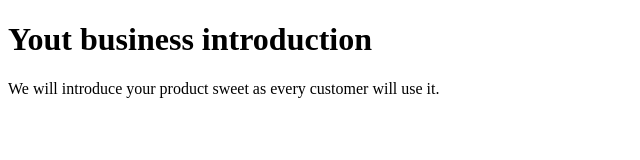
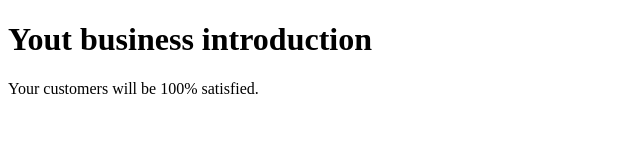
Before and after one commit to Addiua/Test, a plain HTML site: page index.htm in a window 1280 px wide. Shown: the whole page, without its empty margins (0-640 px from the left). Drawn offline with Linux system fonts and the light colour scheme.

Commit message:
Change text
Minor changes in the text structure

```diff
--- a/index.htm
+++ b/index.htm
@@ -6,7 +6,7 @@
 <body>
 
 <h1>Yout business introduction</h1>
-<p>We will introduce your product sweet as every customer will use it.</p>
+<p>Your customers will be 100% satisfied.</p>
 
 </body>
 </html>
```
